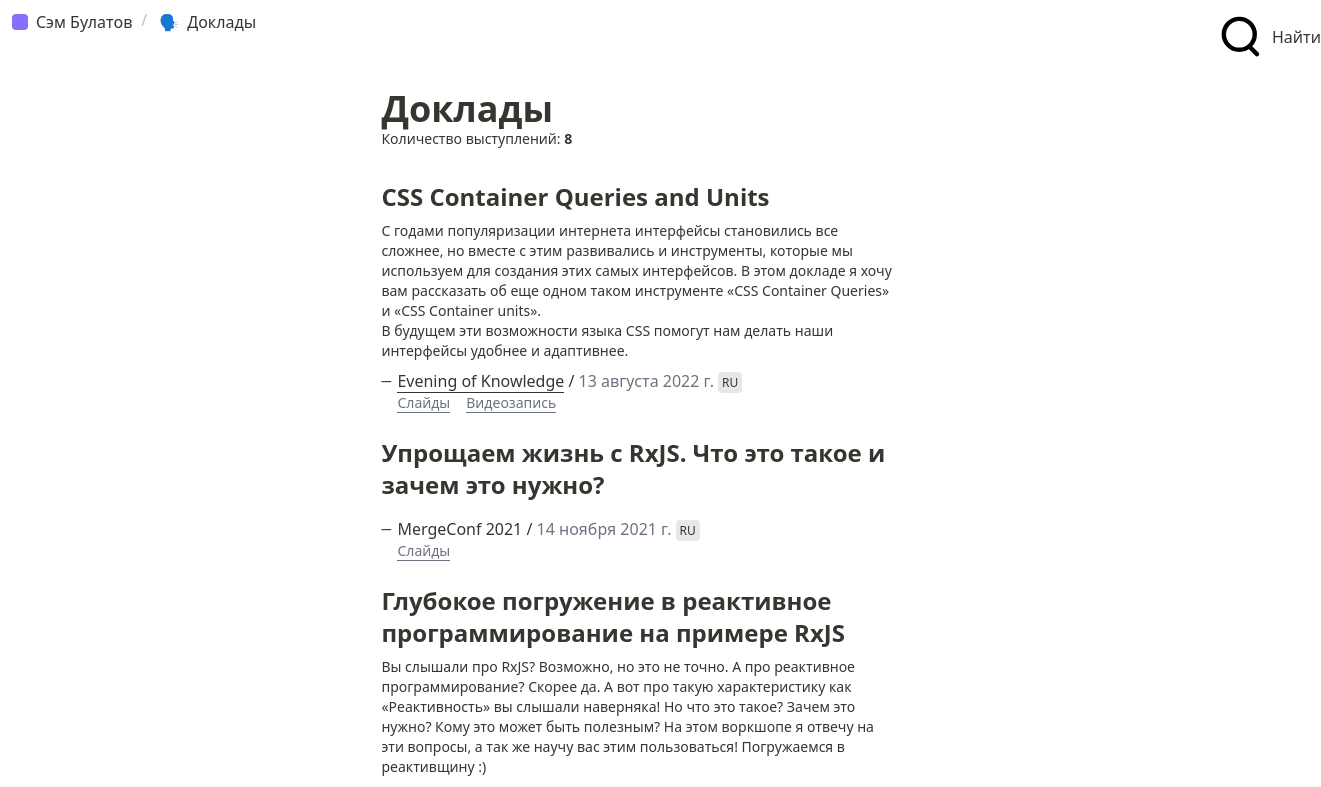
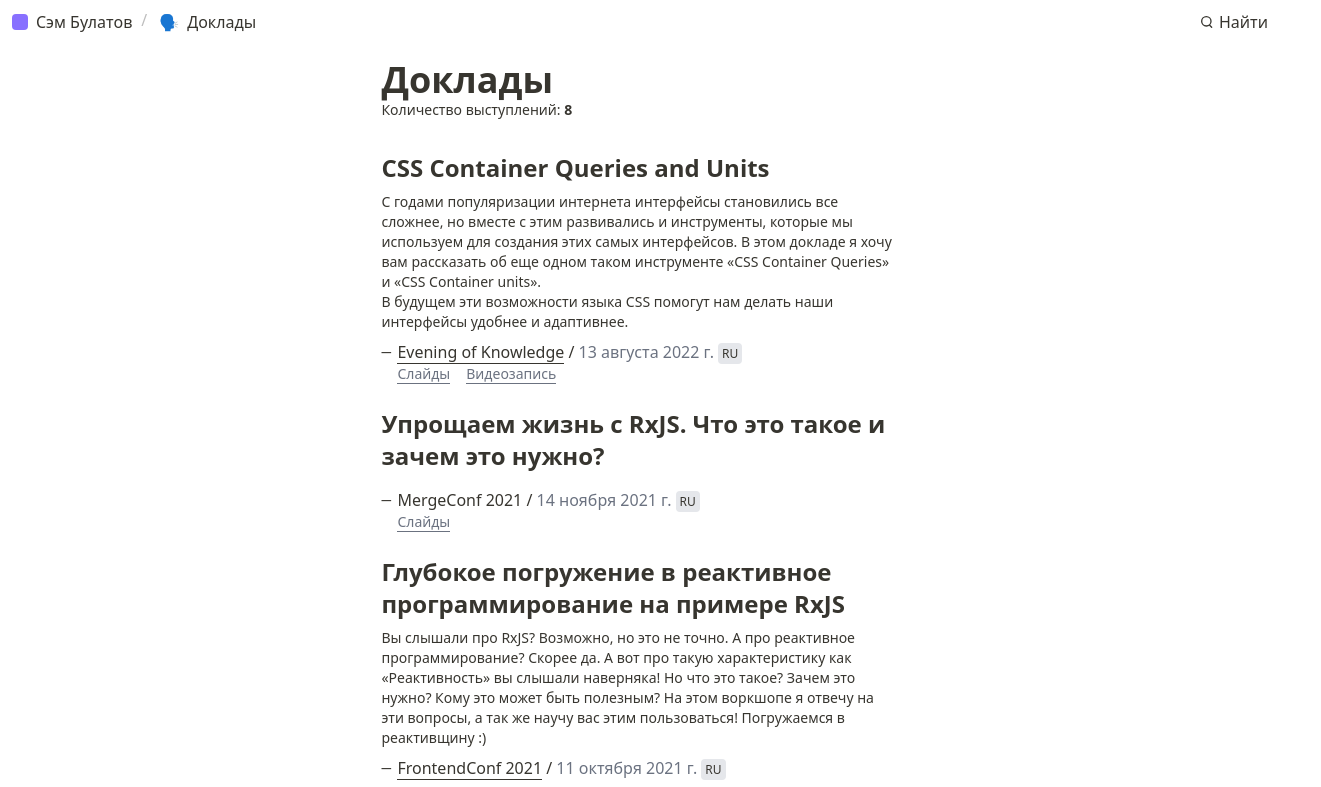
Before and after one commit to mephistorine/mephi, a Next.js app: page /talks in a window 1280 px wide. Shown: the top 787 px of the page, 1321 px wide, since content can reach past the window. Built offline with nearby package versions, Linux system fonts and the light colour scheme.

Commit message:
fix: Иконки в хедере

```diff
--- a/components/header.tsx
+++ b/components/header.tsx
@@ -2,6 +2,8 @@ import Link from "next/link"
 import { useRouter } from "next/router"
 import { useEffect, useState } from "react"
 import { BreadcrumbItem } from "../domain"
+import ShareIcon from "../public//assets/icons/share.svg"
+import SearchIcon from "../public/assets/icons/search.svg"
 import { isShowSearchDialog } from "../stories"
 import { PageIcon } from "./page-icon"
 
@@ -53,17 +55,13 @@ export function Header({ breadcrumbs = [] }: HeaderProps) {
 
       <div className="flex gap-2">
         <button onClick={ onClickSearchButton } className="interactive flex gap-1 items-center">
-          <object className="not-sr-only text-black pointer-events-none" data="/assets/icons/search.svg" type="image/svg+xml">
-            <img className="not-sr-only" src="/assets/icons/search.svg" />
-          </object>
+          <span className="w-[1em]"><SearchIcon /></span>
           <span className="hidden sm:block">Найти</span>
         </button>
 
         {
-          canShare && <button className="interactive flex gap-1" onClick={onClickShareButton}>
-            <object className="not-sr-only text-black pointer-events-none" data="/assets/icons/share.svg" type="image/svg+xml">
-              <img className="not-sr-only" src="/assets/icons/share.svg" />
-            </object>
+          canShare && <button className="interactive flex gap-1 items-center" onClick={onClickShareButton}>
+            <span className="w-[1em]"><ShareIcon /></span>
             <span className="hidden sm:block">Поделиться</span>
           </button>
         }
```
Also changed, not shown: public/assets/icons/share.svg.
